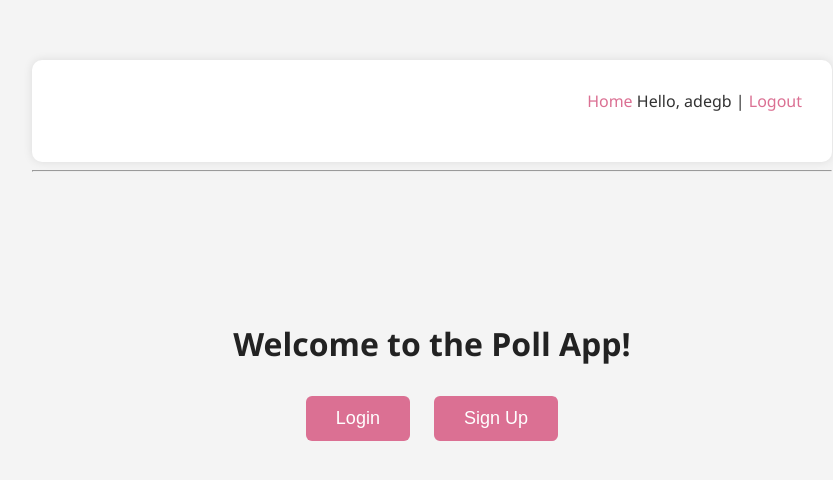
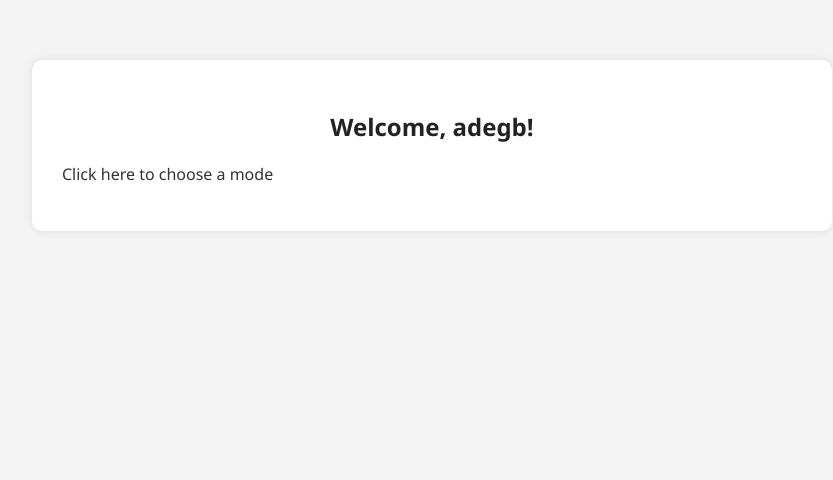
Before and after one commit to daebakkk/django-polls, a Django app: page / in a window 1280 px wide. Shown: the top 480 px of the page, without its empty margins (208-1041 px from the left). Run offline with Django 5.2, Linux system fonts and the light colour scheme; a user stored in the database is signed in.

Commit message:
fix login and base

```diff
--- a/polls/templates/base.html
+++ b/polls/templates/base.html
@@ -41,36 +41,12 @@
     .choice {
       margin-bottom: 10px;
     }
-    nav {
-      margin-bottom: 20px;
-      text-align: right;
-    }
-    a {
-      color: palevioletred;
-      text-decoration: none;
-    }
-    a:hover {
-      text-decoration: underline;
-    }
     </style>
     </head>
 <body>
 <div class="container">
-  <nav>
-    <a href="{% url 'polls:choose_mode' %}">Home</a>
-    {% if user.is_authenticated %}
-      Hello, {{ user.username }} |
-      <a href="{% url 'logout' %}">Logout</a>
-    {% else %}
-      <a href="{% url 'login' %}">Login</a>
-      <a href="{% url 'signup' %}">Sign Up</a>
-    {% endif %}
-  </nav>
-</div>
-
-  <hr>
   {% block content %}
   {% endblock %}
-
+</div>
 </body>
 </html>
--- a/polls/templates/polls/home.html
+++ b/polls/templates/polls/home.html
@@ -1,13 +1,16 @@
 {% extends "base.html" %}
 
 {% block content %}
-<div class="home-container">
+  {% if user.is_authenticated %}
+    <h2>Welcome, {{ user.username }}!</h2>
+    <p><a href="{% url 'polls:choose_mode' %}">Click here to choose a mode</a></p>
+  {% else %}
   <h1>Welcome to the Poll App!</h1>
   <div class="auth-buttons">
     <a href="{% url 'login' %}"><button>Login</button></a>
     <a href="{% url 'signup' %}"><button>Sign Up</button></a>
+  {% endif %}
   </div>
-</div>
 
 <style>
   .home-container {
```
